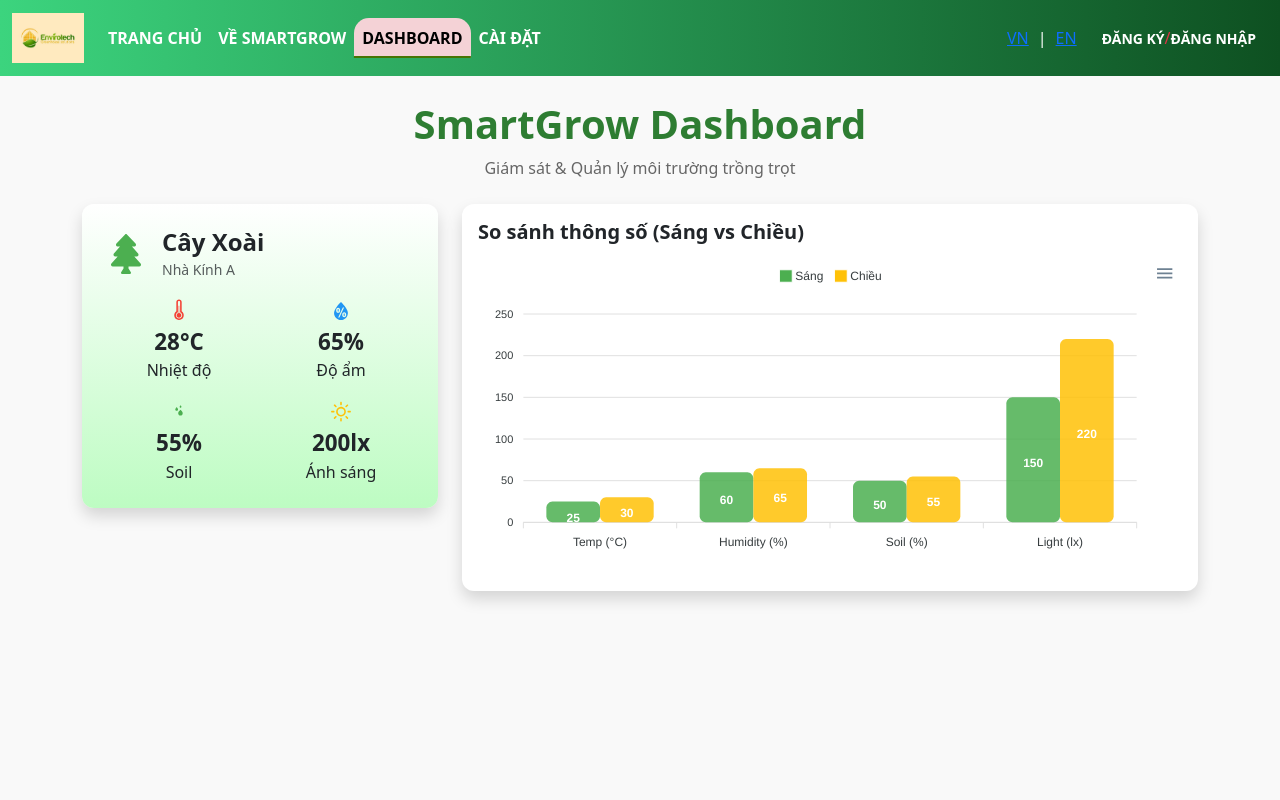
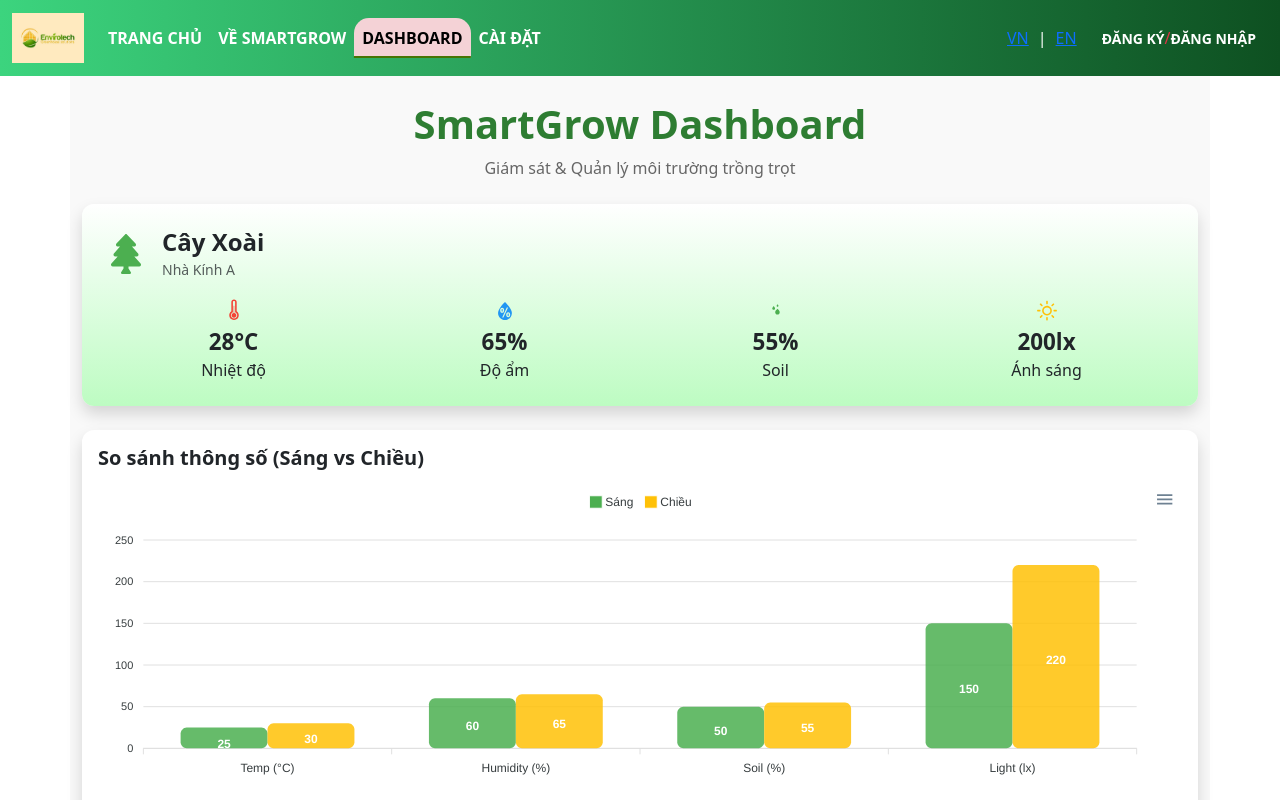
Before and after one commit to ngocthach07122004/Agricultural_project, a React (Create React App) app in the folder AgriculturalFrontend/frontend/: page /dashboard in a window 1280 px wide. Shown: the top 800 px of the page. Built offline with nearby package versions, Linux system fonts and the light colour scheme.

Commit message:
update dashboard page

```diff
--- a/AgriculturalFrontend/frontend/src/pages/Dashboard/index.jsx
+++ b/AgriculturalFrontend/frontend/src/pages/Dashboard/index.jsx
@@ -1,151 +1,3 @@
-// import React from "react";
-// import "./styles.scss";
-// import Chart from "react-apexcharts";
-// import { FaTree } from "react-icons/fa";
-// import {
-//   WiThermometer,
-//   WiHumidity,
-//   WiRaindrops,
-//   WiDaySunny,
-// } from "react-icons/wi";
-
-// /**
-//  * Ví dụ minh họa:
-//  * - Temperature: °C
-//  * - Humidity: RH%
-//  * - Soil Moisture: %
-//  * - Light: lx
-//  */
-// const Dashboard = () => {
-//   // Thông số môi trường (giả lập)
-//   const temperature = 28; // °C
-//   const humidity = 65; // RH%
-//   const soilMoisture = 55; // %
-//   const lightLevel = 200; // lx
-
-//   // Thông tin cây
-//   const treeName = "Cây Xoài";
-//   const location = "Nhà Kính A";
-
-//   // Biểu đồ cột so sánh (Sáng vs Chiều)
-//   const barOptions = {
-//     chart: { type: "bar" },
-//     xaxis: {
-//       categories: ["Temp (°C)", "Humidity (%)", "Soil (%)", "Light (lx)"],
-//     },
-//     plotOptions: {
-//       bar: {
-//         borderRadius: 6,
-//         horizontal: false,
-//       },
-//     },
-//     colors: ["#4caf50", "#ffc107"], // Màu cột Sáng (xanh lá), Chiều (vàng)
-//     dataLabels: { enabled: true },
-//     legend: { position: "top" },
-//   };
-//   // Giá trị Sáng vs Chiều (VD: Sáng 25°C, Chiều 30°C, v.v.)
-//   const barSeries = [
-//     {
-//       name: "Sáng",
-//       data: [25, 60, 50, 150], // (Temp, Humi, Soil, Light)
-//     },
-//     {
-//       name: "Chiều",
-//       data: [30, 65, 55, 220],
-//     },
-//   ];
-
-//   return (
-//     <div className="dashboard container py-4">
-//       {/* Tiêu đề */}
-//       <div className="text-center mb-4">
-//         <h1 className="dashboard-title">SmartGrow Dashboard</h1>
-//         <p className="dashboard-subtitle">
-//           Giám sát & Quản lý môi trường trồng trọt
-//         </p>
-//       </div>
-
-//       {/* Card Cây */}
-//       <div className="tree-card card shadow mb-4 p-4">
-//         <div className="d-flex align-items-center mb-3">
-//           <FaTree size={40} color="#4caf50" className="me-3" />
-//           <div>
-//             <h4 className="mb-0 fw-bold">{treeName}</h4>
-//             <small className="text-muted">{location}</small>
-//           </div>
-//         </div>
-
-//         {/* Thông số môi trường trong card */}
-//         <div className="row g-3">
-//           {/* Temperature */}
-//           <div className="col-6 col-md-3 param-col">
-//             <div className="param-icon">
-//               <WiThermometer size={28} color="#f44336" />
-//             </div>
-//             <div className="param-text">
-//               <span className="param-value">{temperature}</span>
-//               <span className="param-unit">°C</span>
-//             </div>
-//             <div className="param-label">Nhiệt độ</div>
-//           </div>
-
-//           {/* Humidity */}
-//           <div className="col-6 col-md-3 param-col">
-//             <div className="param-icon">
-//               <WiHumidity size={28} color="#2196f3" />
-//             </div>
-//             <div className="param-text">
-//               <span className="param-value">{humidity}</span>
-//               <span className="param-unit">%</span>
-//             </div>
-//             <div className="param-label">Độ ẩm</div>
-//           </div>
-
-//           {/* Soil Moisture */}
-//           <div className="col-6 col-md-3 param-col">
-//             <div className="param-icon">
-//               <WiRaindrops size={28} color="#4caf50" />
-//             </div>
-//             <div className="param-text">
-//               <span className="param-value">{soilMoisture}</span>
-//               <span className="param-unit">%</span>
-//             </div>
-//             <div className="param-label">Soil</div>
-//           </div>
-
-//           {/* Light */}
-//           <div className="col-6 col-md-3 param-col">
-//             <div className="param-icon">
-//               <WiDaySunny size={28} color="#ffc107" />
-//             </div>
-//             <div className="param-text">
-//               <span className="param-value">{lightLevel}</span>
-//               <span className="param-unit">lx</span>
-//             </div>
-//             <div className="param-label">Ánh sáng</div>
-//           </div>
-//         </div>
-//       </div>
-
-//       {/* Biểu đồ cột so sánh */}
-//       <div className="card shadow p-3">
-//         <h5 className="mb-3 fw-bold">So sánh thông số (Sáng vs Chiều)</h5>
-//         <Chart
-//           options={barOptions}
-//           series={barSeries}
-//           type="bar"
-//           height={300}
-//         />
-//       </div>
-//     </div>
-//   );
-// };
-
-// export default Dashboard;
-
-
-
-
 import React from "react";
 import "./styles.scss";
 import Chart from "react-apexcharts";
@@ -157,7 +9,13 @@
   WiDaySunny,
 } from "react-icons/wi";
 
-
+/**
+ * Ví dụ minh họa:
+ * - Temperature: °C
+ * - Humidity: RH%
+ * - Soil Moisture: %
+ * - Light: lx
+ */
 const Dashboard = () => {
   // Thông số môi trường (giả lập)
   const temperature = 28; // °C
@@ -198,18 +56,16 @@
   ];
 
   return (
-    <div className="dashboard">
-      <div className=" container py-4">
+    <div className="dashboard container py-4">
       {/* Tiêu đề */}
       <div className="text-center mb-4">
         <h1 className="dashboard-title">SmartGrow Dashboard</h1>
-          <p className="dashboard-subtitle">Giám sát & Quản lý môi trường trồng trọt</p>
+        <p className="dashboard-subtitle">
+          Giám sát & Quản lý môi trường trồng trọt
+        </p>
       </div>
 
-        {/* Chia layout thành 2 cột */}
-        <div className="row">
-          {/* Cột trái: 4 phần */}
-          <div className="col-md-4">
+      {/* Card Cây */}
       <div className="tree-card card shadow mb-4 p-4">
         <div className="d-flex align-items-center mb-3">
           <FaTree size={40} color="#4caf50" className="me-3" />
@@ -219,55 +75,69 @@
           </div>
         </div>
 
-              {/* Thông số môi trường */}
+        {/* Thông số môi trường trong card */}
         <div className="row g-3">
-                <div className="col-6 param-col">
-                  <div className="param-icon"><WiThermometer size={28} color="#f44336" /></div>
+          {/* Temperature */}
+          <div className="col-6 col-md-3 param-col">
+            <div className="param-icon">
+              <WiThermometer size={28} color="#f44336" />
+            </div>
             <div className="param-text">
-                    <span className="param-value">{temperature}</span><span className="param-unit">°C</span>
+              <span className="param-value">{temperature}</span>
+              <span className="param-unit">°C</span>
             </div>
             <div className="param-label">Nhiệt độ</div>
           </div>
 
-                <div className="col-6 param-col">
-                  <div className="param-icon"><WiHumidity size={28} color="#2196f3" /></div>
+          {/* Humidity */}
+          <div className="col-6 col-md-3 param-col">
+            <div className="param-icon">
+              <WiHumidity size={28} color="#2196f3" />
+            </div>
             <div className="param-text">
-                    <span className="param-value">{humidity}</span><span className="param-unit">%</span>
+              <span className="param-value">{humidity}</span>
+              <span className="param-unit">%</span>
             </div>
             <div className="param-label">Độ ẩm</div>
           </div>
 
-                <div className="col-6 param-col">
-                  <div className="param-icon"><WiRaindrops size={28} color="#4caf50" /></div>
+          {/* Soil Moisture */}
+          <div className="col-6 col-md-3 param-col">
+            <div className="param-icon">
+              <WiRaindrops size={28} color="#4caf50" />
+            </div>
             <div className="param-text">
-                    <span className="param-value">{soilMoisture}</span><span className="param-unit">%</span>
+              <span className="param-value">{soilMoisture}</span>
+              <span className="param-unit">%</span>
             </div>
             <div className="param-label">Soil</div>
           </div>
 
-                <div className="col-6 param-col">
-                  <div className="param-icon"><WiDaySunny size={28} color="#ffc107" /></div>
+          {/* Light */}
+          <div className="col-6 col-md-3 param-col">
+            <div className="param-icon">
+              <WiDaySunny size={28} color="#ffc107" />
+            </div>
             <div className="param-text">
-                    <span className="param-value">{lightLevel}</span><span className="param-unit">lx</span>
+              <span className="param-value">{lightLevel}</span>
+              <span className="param-unit">lx</span>
             </div>
             <div className="param-label">Ánh sáng</div>
           </div>
         </div>
       </div>
-          </div>
 
-          {/* Cột phải: 8 phần (Biểu đồ) */}
-          <div className="col-md-8">
+      {/* Biểu đồ cột so sánh */}
       <div className="card shadow p-3">
         <h5 className="mb-3 fw-bold">So sánh thông số (Sáng vs Chiều)</h5>
-              <Chart options={barOptions} series={barSeries} type="bar" height={300} />
+        <Chart
+          options={barOptions}
+          series={barSeries}
+          type="bar"
+          height={300}
+        />
       </div>
     </div>
-        </div>
-      </div>
-    </div>
-
-
   );
 };
 
```
Lines whose indentation alone changed are shown as unchanged.
